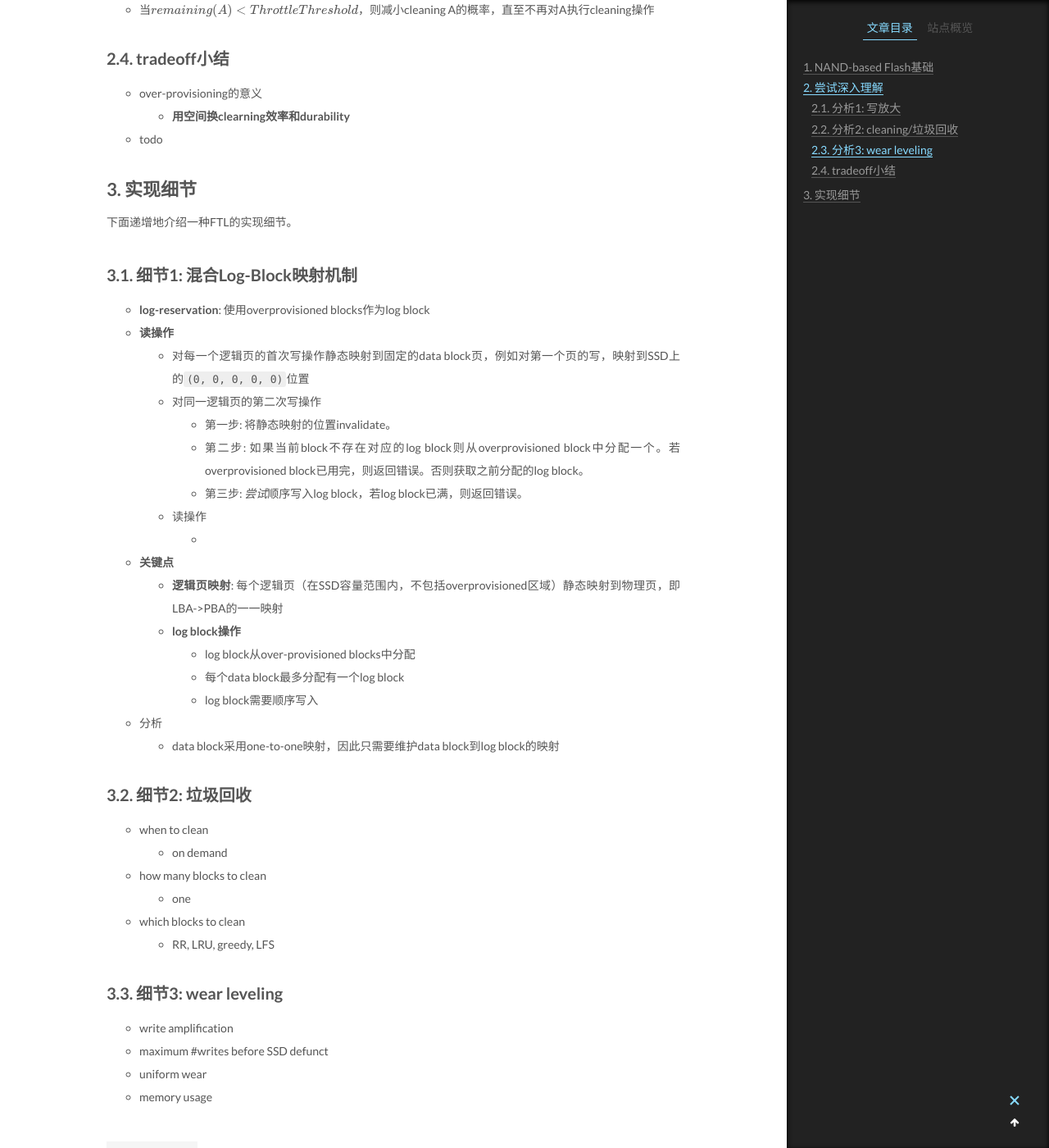
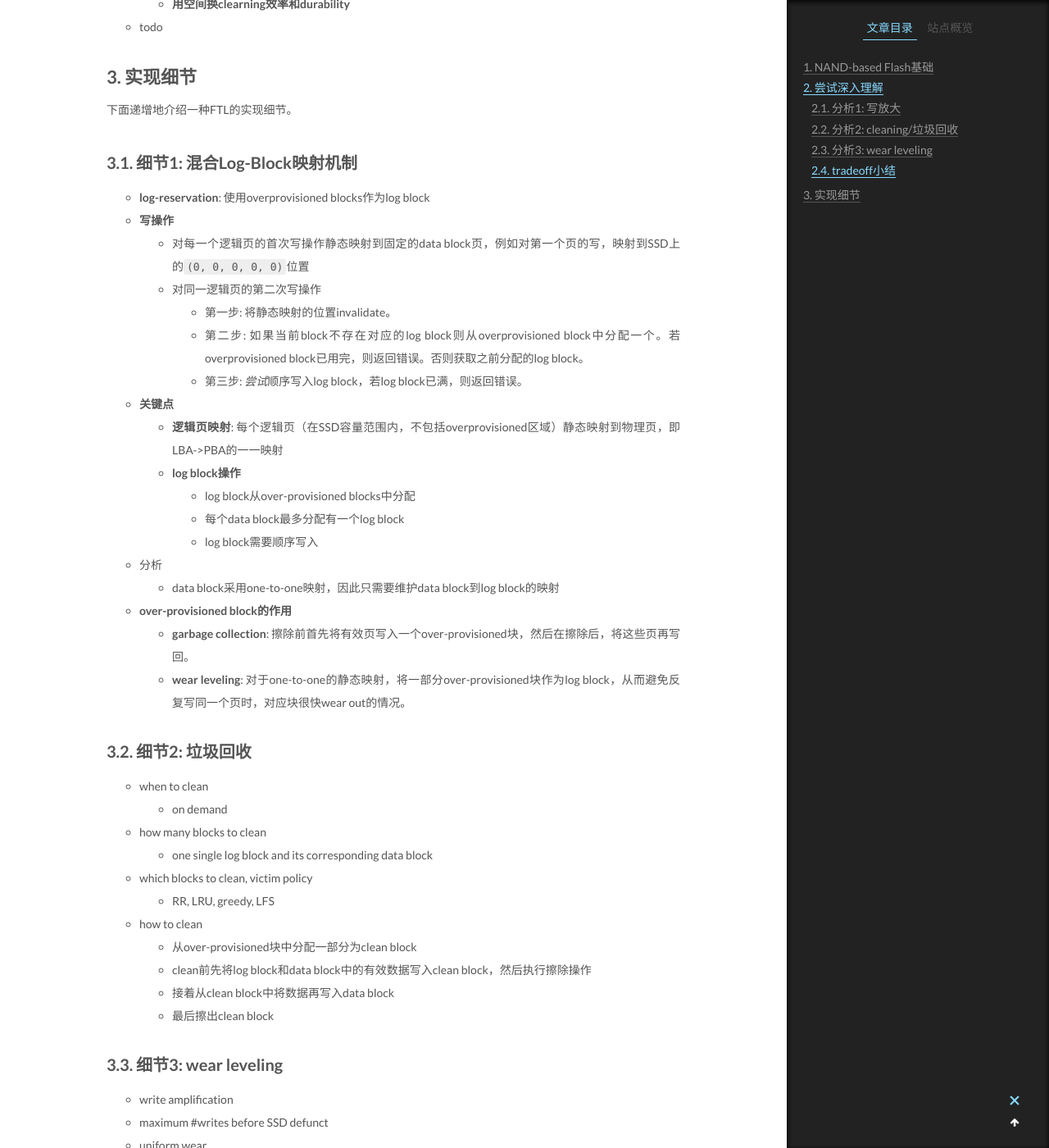
Before and after one commit to Willendless/willendless.github.io, a Jekyll site: the page built from _posts/2021-8-29-存储系统（一）.md, in a window 1280 px wide and 1400 px high, scrolled down 7365 px. Shown: the whole window at 82% size. Built offline with Jekyll 4.4.1, drawn with Linux system fonts in a browser that asks for light colours; formulas are drawn with MathJax 3; comment, search, counter and statistics services are not loaded; some of the changed text lies outside the part shown.

Commit message:
feat: update post

```diff
--- a/_posts/2021-8-29-存储系统（一）.md
+++ b/_posts/2021-8-29-存储系统（一）.md
@@ -218,14 +215,12 @@ SSD的存储设计需要尽可能避免foreground cleaning
 ### 3.1. 细节1: 混合Log-Block映射机制
 
 + **log-reservation**: 使用overprovisioned blocks作为log block
-+ **读操作**
++ **写操作**
   + 对每一个逻辑页的首次写操作静态映射到固定的data block页，例如对第一个页的写，映射到SSD上的`(0, 0, 0, 0, 0)`位置
   + 对同一逻辑页的第二次写操作
     + 第一步: 将静态映射的位置invalidate。
     + 第二步: 如果当前block不存在对应的log block则从overprovisioned block中分配一个。若overprovisioned block已用完，则返回错误。否则获取之前分配的log block。
     + 第三步: *尝试*顺序写入log block，若log block已满，则返回错误。
-  + 读操作
-    +
 + **关键点**
   + **逻辑页映射**: 每个逻辑页（在SSD容量范围内，不包括overprovisioned区域）静态映射到物理页，即LBA->PBA的一一映射
   + **log block操作**
@@ -234,16 +229,23 @@ SSD的存储设计需要尽可能避免foreground cleaning
     + log block需要顺序写入
 + 分析
   + data block采用one-to-one映射，因此只需要维护data block到log block的映射
++ **over-provisioned block的作用**
+  + **garbage collection**: 擦除前首先将有效页写入一个over-provisioned块，然后在擦除后，将这些页再写回。
+  + **wear leveling**: 对于one-to-one的静态映射，将一部分over-provisioned块作为log block，从而避免反复写同一个页时，对应块很快wear out的情况。
 
 ### 3.2. 细节2: 垃圾回收
 
 + when to clean
   + on demand
 + how many blocks to clean
-  + one
-+ which blocks to clean
+  + one single log block and its corresponding data block
++ which blocks to clean, victim policy
   + RR, LRU, greedy, LFS
-
++ how to clean
+  + 从over-provisioned块中分配一部分为clean block
+  + clean前先将log block和data block中的有效数据写入clean block，然后执行擦除操作
+  + 接着从clean block中将数据再写入data block
+  + 最后擦出clean block
 
 ### 3.3. 细节3: wear leveling
 
```
Also changed, not shown: other parts of _posts/2021-8-29-存储系统（一）.md (+2 -5 lines), _posts/2021-9-29-存储系统（三）.md (+85 -5 lines).
